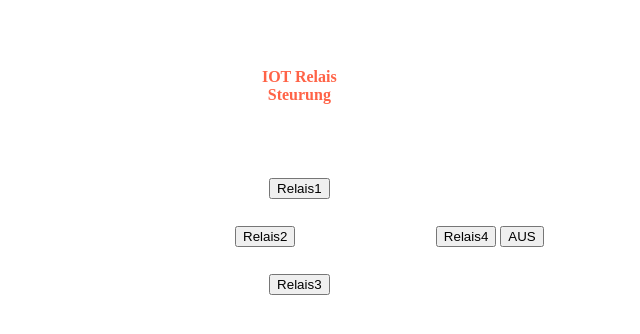
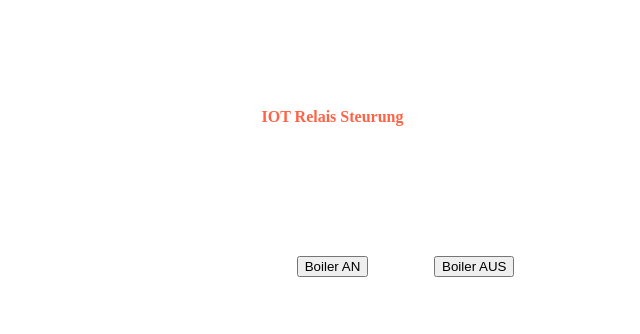
Before and after one commit to cyberpete2244/EnpalSolarBoiler, a Flask app: page / in a window 1280 px wide. Shown: the top 334 px of the page, without its empty margins (640-1280 px from the left). Run offline with Flask 3, Linux system fonts and the light colour scheme.

Commit message:
HTML cleanup

```diff
--- a/templates/index.html
+++ b/templates/index.html
@@ -2,7 +2,7 @@
 <html>
 <head>
     <title>IOT Relais Steurung</title>
-                        <meta name="viewport" content="width=device-width, initial-scale=1">
+    <meta content="width=device-width, initial-scale=1" name="viewport">
 </head>
 <style>
     table ,td, tr {
@@ -13,48 +13,26 @@ table ,td, tr {
 
 <table style="float:right; width:100%; max-width: 400px; height:300px;">
     <tr style="text-align:center">
-                    <td >
-			    <h4 style="text-align: center; color:Tomato"><center>IOT Relais Steurung<center></h4>
+        <td>
+            <h4 style="text-align: center; color:Tomato">
+                IOT Relais Steurung
+            </h4>
         </td>
     <tr>
     <tr>
         <td style="text-align: center">
             <form action="/1" method="POST">
-                                  <button id="1" class="rel">Relais1</button>
+                <button class="rel" id="1">Boiler AN</button>
                 </br>
             </form>
         </td>
-                 <tr>
-	             <tr>
-                             <td style="text-align: left">
-				     <form action="/2" method="POST">
-                                     <button id="2" class="rel">Relais2</button>
-                                     </br>
-                                </form>
-                             </td>
-
-                             <td style="text-align: right">
-                                    <form action="/4" method="POST">
-                                     <button id="4" class="rel">Relais4</button>
-                                  </br>
-                                    </form>
-                             </td>
-                             <td >
+        <td>
             <form action="/5" method="POST">
-                                     <button id="5" class="rel">AUS</button>
-                                      </br>
-                                    </form>
-                     	     </td>
-                 <tr>
-                 <tr>
-                             <td style="text-align: center">
-                                    <form action="/3" method="POST">
-                                     <button id="3" class="rel">Relais3</button>
+                <button class="rel" id="5">Boiler AUS</button>
                 </br>
             </form>
         </td>
     </tr>
-
 </table>
 
 </body>
```
Lines whose indentation alone changed are shown as unchanged.
